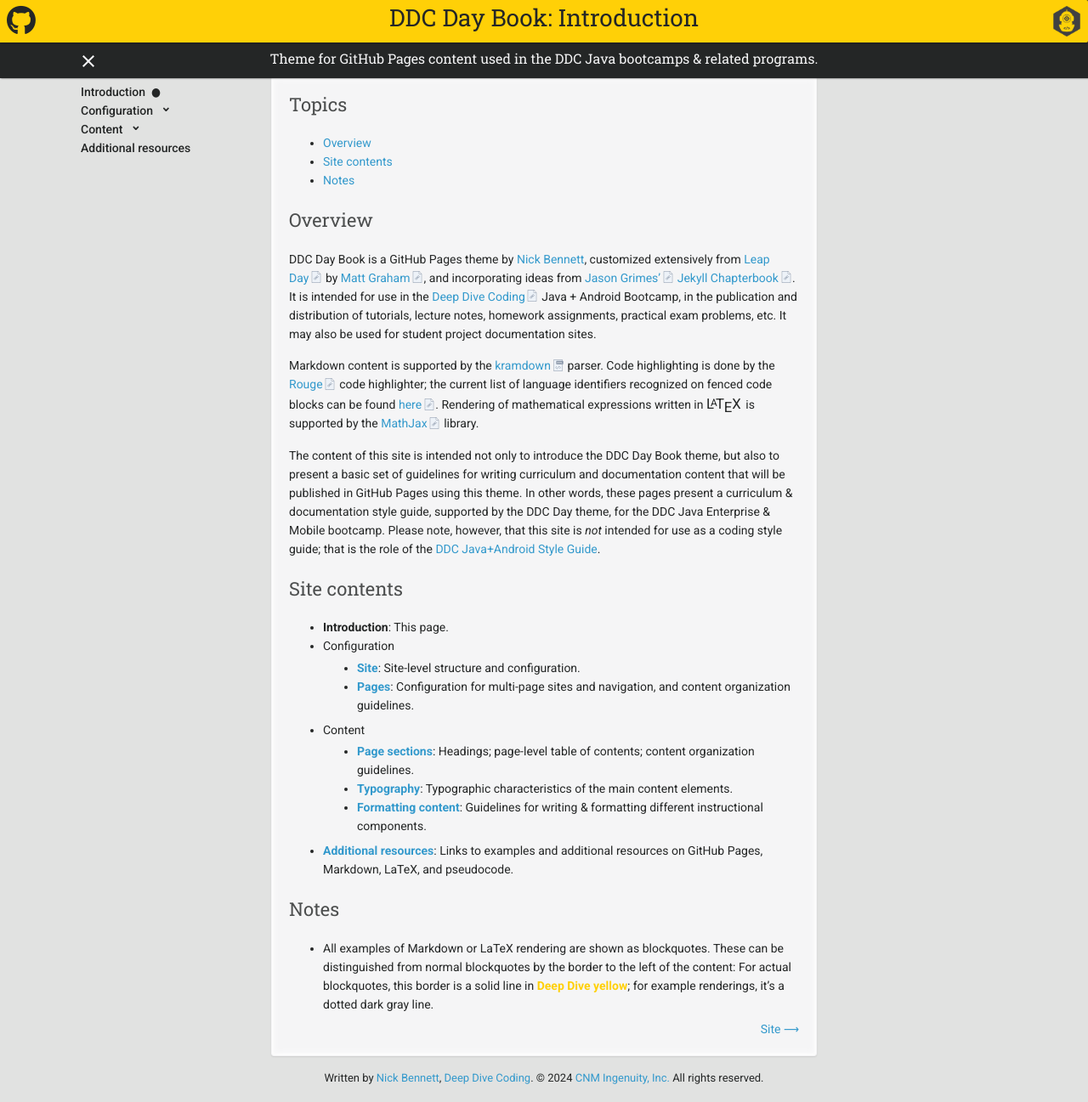
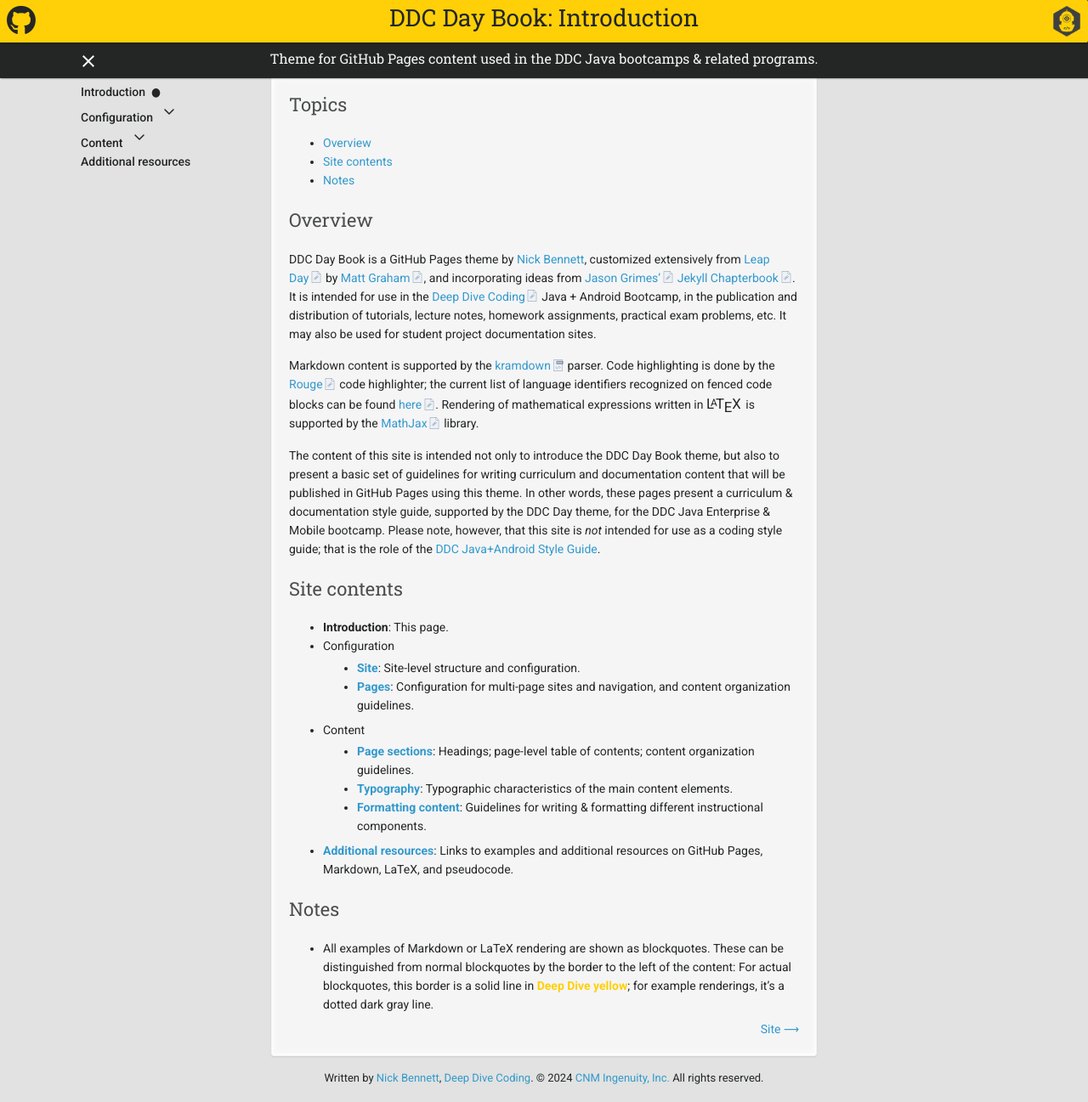
Before and after one commit to ddc-java/ddc-day-book, a Jekyll site: the page built from index.md, in a window 1280 px wide and 1297 px high. Shown: the whole window at 85% size. Built offline with Jekyll 4.4.1, drawn with Linux system fonts in a browser that asks for light colours; nearby versions of some CDN libraries; our own code applies the rules of GitHub Pages for plain Markdown files; formulas are drawn with MathJax 3.

Commit message:
Use image chevrons.

```diff
--- a/_sass/ddc-day-book.scss
+++ b/_sass/ddc-day-book.scss
@@ -665,12 +665,10 @@
 
             &::after {
               display: inline-block;
-              content: '\2304';
+              content: url("../images/chevron-down.svg");
+              width: 1em;
+              height: 1em;
               padding-left: 0.5em;
-              vertical-align: 35%;
-              font-size: 125%;
-              font-weight: bold;
-              line-height: 60%;
             }
 
           }
@@ -688,12 +686,10 @@
 
               + label::after {
                 display: inline-block;
-                content: '\2303';
+                content: url("../images/chevron-up.svg");
+                width: 1em;
+                height: 1em;
                 padding-left: 0.5em;
-                vertical-align: -35%;
-                font-size: 125%;
-                font-weight: bold;
-                line-height: 60%;
               }
 
               ~ ul {
```
Also changed, not shown: assets/images/chevron-down.svg (added), assets/images/chevron-up.svg (added).
